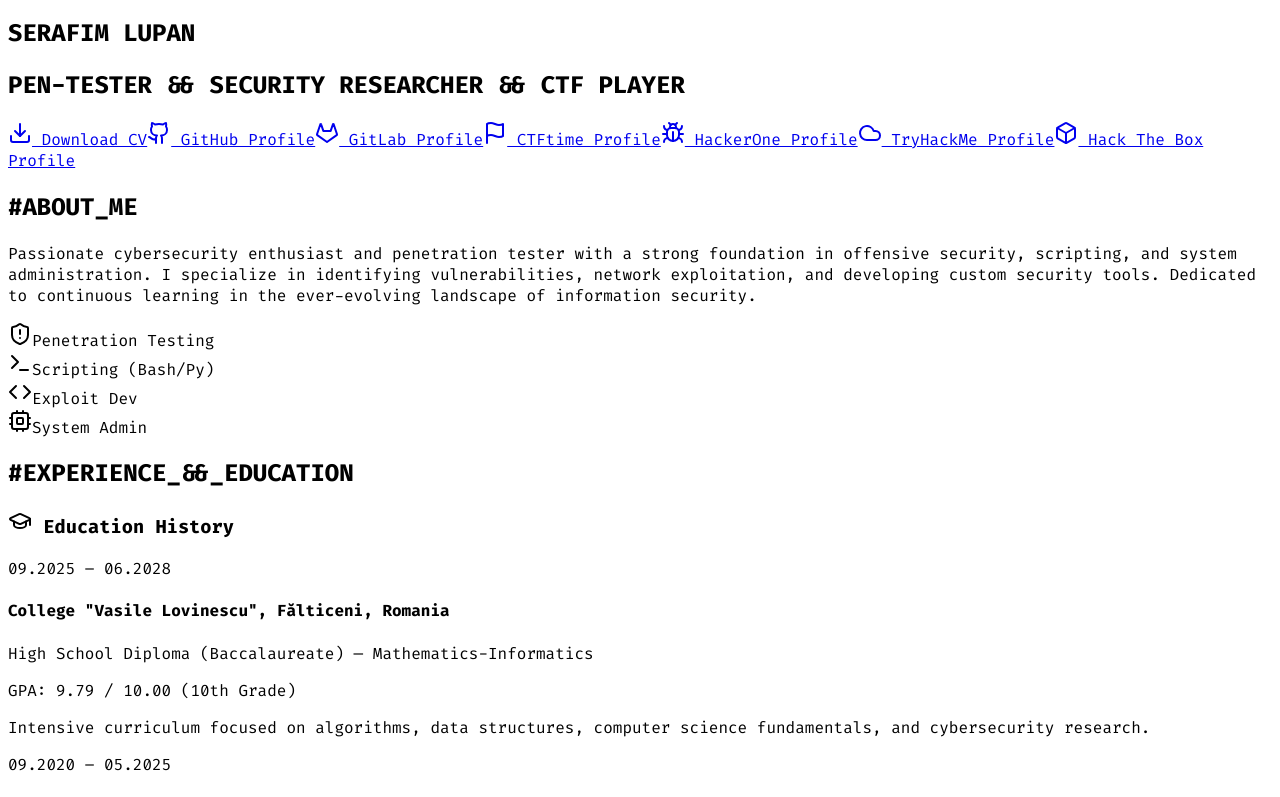
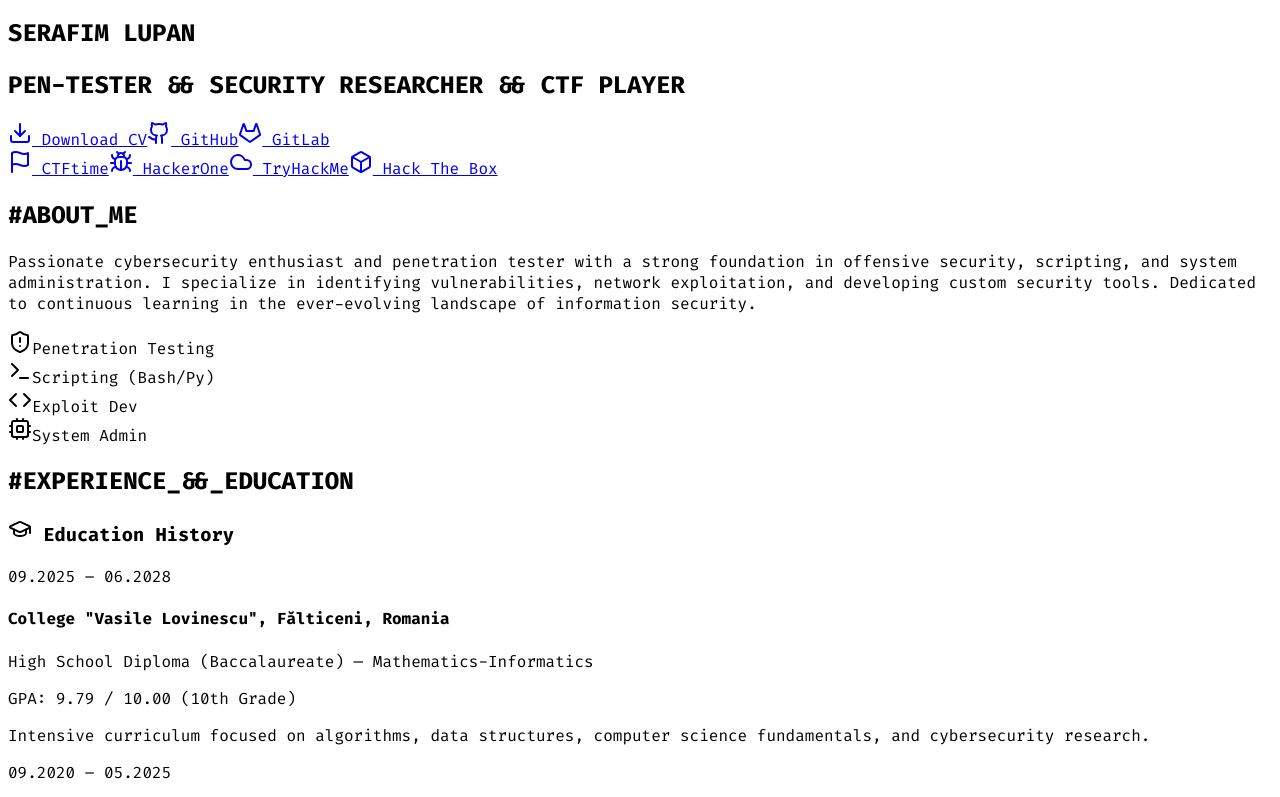
Before and after one commit to SerafimLupan/Serafim_Lupan-v2, a React (Vite) app in the folder client/: page / in a window 1280 px wide. Shown: the part 1020-1817 px from the top of the page. Built offline with nearby package versions, Linux system fonts and the light colour scheme; a web font is replaced by a local one.

Commit message:
Refactor buttons layout and update version number

```diff
--- a/client/src/pages/Home.tsx
+++ b/client/src/pages/Home.tsx
@@ -125,71 +125,79 @@ const onSubmit = async (data: z.infer<typeof insertContactMessageSchema>) => {
               initial={{ opacity: 0, y: 20 }}
               animate={{ opacity: 1, y: 0 }}
               transition={{ delay: 1.1 }}
-              className="flex flex-col sm:flex-row gap-4"
+              className="flex flex-col gap-4 max-w-3xl mx-auto sm:mx-0"
             >
+              <div className="flex flex-col sm:flex-row flex-wrap gap-3">
                 <Button
                   asChild
-                className="bg-primary text-black hover:bg-primary/80 font-bold border-2 border-primary rounded-none px-8 py-6 text-lg"
+                  className="bg-primary text-black hover:bg-primary/80 font-bold border-2 border-primary rounded-none px-6 py-5 text-base"
                 >
                   <a href={siteData.cv.path} download={siteData.cv.filename}>
                     <Download className="mr-2 h-5 w-5" /> Download CV
                   </a>
                 </Button>
+
                 <Button
                   asChild
                   variant="outline"
-                className="border-primary text-primary hover:bg-primary/10 rounded-none px-8 py-6 text-lg bg-transparent"
+                  className="border-primary text-primary hover:bg-primary/10 rounded-none px-6 py-5 text-base bg-transparent"
                 >
                   <a href={siteData.about.githubUrl} target="_blank" rel="noopener noreferrer">
-                  <Github className="mr-2 h-5 w-5" /> GitHub Profile
+                    <Github className="mr-2 h-5 w-5" /> GitHub
                   </a>
                 </Button>
+
                 <Button
                   asChild
                   variant="outline"
-              className="border-primary text-primary hover:bg-primary/10 rounded-none px-8 py-6 text-lg bg-transparent"
+                  className="border-primary text-primary hover:bg-primary/10 rounded-none px-6 py-5 text-base bg-transparent"
                 >
                   <a href={siteData.about.gitlabUrl} target="_blank" rel="noopener noreferrer">
-                <Gitlab className="mr-2 h-5 w-5" /> GitLab Profile
+                    <Gitlab className="mr-2 h-5 w-5" /> GitLab
                   </a>
                 </Button>
+              </div>
+              <div className="grid grid-cols-2 sm:flex sm:flex-wrap gap-2.5">
                 <Button
                   asChild
                   variant="outline"
-              className="border-primary text-primary hover:bg-primary/10 rounded-none px-8 py-6 text-lg bg-transparent"
+                  className="border-primary/60 text-primary hover:bg-primary/10 hover:border-primary rounded-none px-4 py-2.5 text-sm bg-black/50 justify-start sm:justify-center"
                 >
                   <a href={siteData.about.ctfTimeUrl} target="_blank" rel="noopener noreferrer">
-                <Flag className="mr-2 h-5 w-5" /> CTFtime Profile
+                    <Flag className="mr-2 h-4 w-4 shrink-0" /> CTFtime
                   </a>
                 </Button>
+
                 <Button
                   asChild
                   variant="outline"
-              className="border-primary text-primary hover:bg-primary/10 rounded-none px-8 py-6 text-lg bg-transparent"
+                  className="border-primary/60 text-primary hover:bg-primary/10 hover:border-primary rounded-none px-4 py-2.5 text-sm bg-black/50 justify-start sm:justify-center"
                 >
                   <a href={siteData.about.hackerOneUrl} target="_blank" rel="noopener noreferrer">
-                <Bug className="mr-2 h-5 w-5" /> HackerOne Profile
+                    <Bug className="mr-2 h-4 w-4 shrink-0" /> HackerOne
                   </a>
                 </Button>
+
                 <Button
                   asChild
                   variant="outline"
-              className="border-primary text-primary hover:bg-primary/10 rounded-none px-8 py-6 text-lg bg-transparent"
+                  className="border-primary/60 text-primary hover:bg-primary/10 hover:border-primary rounded-none px-4 py-2.5 text-sm bg-black/50 justify-start sm:justify-center"
                 >
                   <a href={siteData.about.tryHackMeUrl} target="_blank" rel="noopener noreferrer">
-                <Cloud className="mr-2 h-5 w-5" /> TryHackMe Profile
+                    <Cloud className="mr-2 h-4 w-4 shrink-0" /> TryHackMe
                   </a>
                 </Button>
+
                 <Button
                   asChild
                   variant="outline"
-              className="border-primary text-primary hover:bg-primary/10 rounded-none px-8 py-6 text-lg bg-transparent"
+                  className="border-primary/60 text-primary hover:bg-primary/10 hover:border-primary rounded-none px-4 py-2.5 text-sm bg-black/50 justify-start sm:justify-center"
                 >
                   <a href={siteData.about.hackTheBoxUrl} target="_blank" rel="noopener noreferrer">
-                <Box className="mr-2 h-5 w-5" /> Hack The Box Profile
+                    <Box className="mr-2 h-4 w-4 shrink-0" /> Hack The Box
                   </a>
                 </Button>
-
+              </div>
             </motion.div>
           </div>
         </div>
@@ -486,7 +494,7 @@ const onSubmit = async (data: z.infer<typeof insertContactMessageSchema>) => {
           <div className="mt-12 text-center text-gray-500 text-sm">
             <p>Designed && Built by Serafim Lupan;</p>
             <p>Copyright (c) 2022-2026 Lupan Serafim (<a href="https://serafimlupan.com">serafimlupan.com</a>)</p>
-            <p className="mt-2 font-mono text-xs opacity-50">System.Version: 1.8.27</p>
+            <p className="mt-2 font-mono text-xs opacity-50">System.Version: 1.9.29</p>
           </div>
         </div>
       </section>
```
Lines whose indentation alone changed are shown as unchanged.
